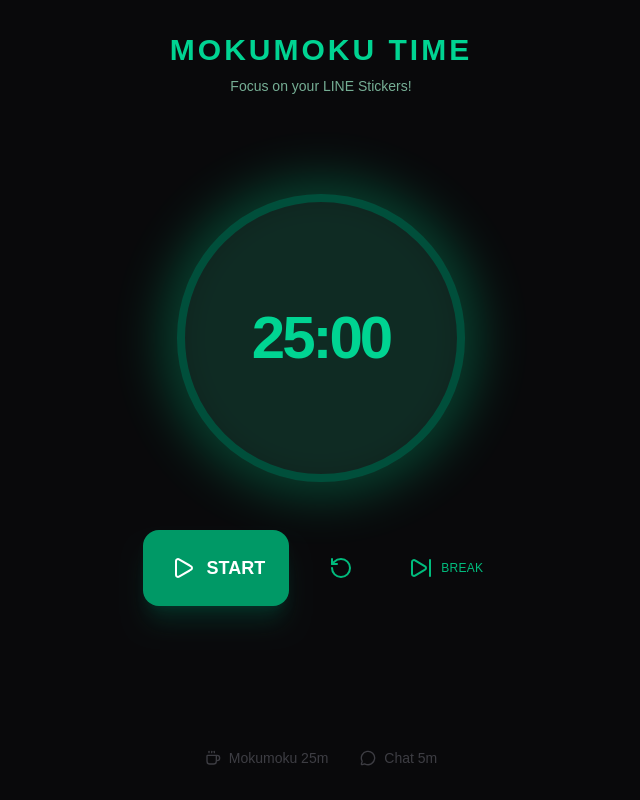
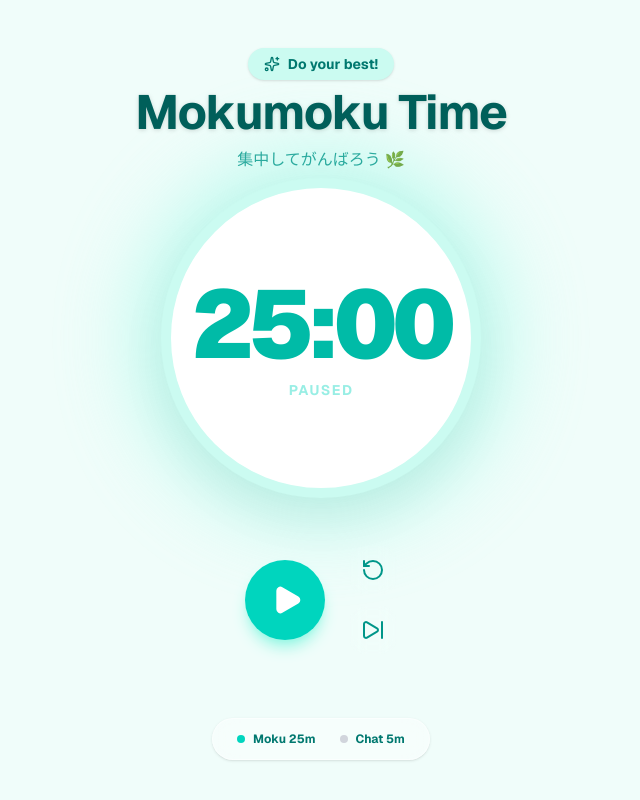
Before and after one commit to iidaatcnt/workshop-timer, a Next.js app: page / in a window 1280 px wide. Shown: the whole page, without its empty margins (319-959 px from the left). Built offline with nearby package versions, Linux system fonts and the light colour scheme.

Commit message:
update: cute aesthetics for mom

```diff
--- a/src/components/PomodoroApp.tsx
+++ b/src/components/PomodoroApp.tsx
@@ -2,7 +2,7 @@
 
 import { usePomodoro } from '@/hooks/usePomodoro';
 import { cn } from '@/lib/utils';
-import { Play, Pause, RotateCcw, SkipForward, Coffee, MessageCircle } from 'lucide-react';
+import { Play, Pause, RotateCcw, SkipForward, Coffee, MessageCircle, Heart, Sparkles } from 'lucide-react';
 
 export function PomodoroApp() {
     const { mode, timeLeft, isActive, toggleTimer, resetTimer, switchMode, progress } = usePomodoro();
@@ -15,63 +15,86 @@ export function PomodoroApp() {
     };
 
     // Dynamic Styles based on mode
+    // Focus (Mokumoku) = Mint Green / Teal (Calm, Concentration)
+    // Chat (Break) = Soft Pink / Rose (Warm, Love, Relax)
     const isFocus = mode === 'focus';
 
     return (
         <div className={cn(
-            "min-h-screen w-full flex flex-col items-center justify-center transition-colors duration-700 ease-in-out",
-            isFocus ? "bg-zinc-950 text-emerald-400" : "bg-orange-50 text-orange-600"
+            "min-h-screen w-full flex flex-col items-center justify-center transition-colors duration-700 ease-in-out font-sans",
+            isFocus ? "bg-teal-50" : "bg-rose-50"
         )}>
 
             {/* Title / Header */}
-            <header className="absolute top-8 text-center space-y-2">
-                <h1 className="text-3xl font-black tracking-widest uppercase">
-                    {isFocus ? "MOKUMOKU TIME" : "CHAT TIME"}
+            <header className="absolute top-12 text-center space-y-3 z-10">
+                <div className={cn(
+                    "inline-flex items-center gap-2 px-4 py-1.5 rounded-full text-sm font-bold shadow-sm mb-2",
+                    isFocus ? "bg-teal-100 text-teal-700" : "bg-rose-100 text-rose-700"
+                )}>
+                    {isFocus ? <Sparkles className="w-4 h-4" /> : <Heart className="w-4 h-4" />}
+                    <span>{isFocus ? "Do your best!" : "Relax time"}</span>
+                </div>
+                <h1 className={cn(
+                    "text-4xl md:text-5xl font-bold tracking-tight drop-shadow-sm",
+                    isFocus ? "text-teal-800" : "text-rose-800"
+                )}>
+                    {isFocus ? "Mokumoku Time" : "Chat Time"}
                 </h1>
-                <p className={cn("text-sm font-medium opacity-70", isFocus ? "text-emerald-200" : "text-orange-400")}>
-                    {isFocus ? "Focus on your LINE Stickers!" : "Take a break & Chat!"}
+                <p className={cn("text-base font-medium opacity-80", isFocus ? "text-teal-600" : "text-rose-600")}>
+                    {isFocus ? "集中してがんばろう 🌿" : "ゆっくりおしゃべり ☕️"}
                 </p>
             </header>
 
             {/* Main Timer Circle */}
-            <div className="relative group">
-                {/* Decorative Ring */}
+            <div className="relative group mt-8">
+                {/* Decorative Ring / Bloom Effect */}
                 <div className={cn(
-                    "absolute -inset-4 rounded-full blur-xl opacity-30 transition-all duration-1000",
+                    "absolute -inset-6 rounded-full blur-2xl opacity-60 transition-all duration-1000",
                     isActive ? "scale-110" : "scale-100",
-                    isFocus ? "bg-emerald-500" : "bg-orange-500"
+                    isFocus ? "bg-teal-200" : "bg-rose-200"
                 )} />
 
                 <div className={cn(
-                    "relative w-72 h-72 rounded-full border-8 flex items-center justify-center bg-transparent z-10 transition-all duration-500",
-                    isFocus ? "border-emerald-900 bg-zinc-900/50" : "border-orange-200 bg-white/50"
+                    "relative w-72 h-72 md:w-80 md:h-80 rounded-full border-[10px] flex flex-col items-center justify-center shadow-[0_20px_50px_rgba(0,0,0,0.05)] transition-all duration-500",
+                    isFocus
+                        ? "border-teal-100 bg-white"
+                        : "border-rose-100 bg-white"
                 )}>
-                    <span className="text-6xl font-black tabular-nums tracking-tighter">
+                    <span className={cn(
+                        "text-7xl md:text-8xl font-black tabular-nums tracking-tighter transition-colors",
+                        isFocus ? "text-teal-500" : "text-rose-400"
+                    )}>
                         {formatTime(timeLeft)}
+                    </span>
+                    <span className={cn(
+                        "mt-2 text-sm font-bold uppercase tracking-widest opacity-40",
+                        isFocus ? "text-teal-400" : "text-rose-400"
+                    )}>
+                        {isActive ? "Running" : "Paused"}
                     </span>
                 </div>
             </div>
 
             {/* Controls */}
-            <div className="mt-12 flex items-center gap-6">
+            <div className="mt-12 flex items-center gap-6 z-10">
                 <button
                     onClick={toggleTimer}
                     className={cn(
-                        "p-6 rounded-2xl shadow-xl transition-all hover:scale-105 active:scale-95 flex items-center gap-3 font-bold text-lg",
+                        "h-20 w-20 rounded-full shadow-lg transition-transform hover:scale-110 active:scale-95 flex items-center justify-center",
                         isFocus
-                            ? "bg-emerald-600 text-white hover:bg-emerald-500 shadow-emerald-900/40"
-                            : "bg-orange-500 text-white hover:bg-orange-400 shadow-orange-200"
+                            ? "bg-teal-400 text-white hover:bg-teal-500 shadow-teal-200"
+                            : "bg-rose-400 text-white hover:bg-rose-500 shadow-rose-200"
                     )}
                 >
-                    {isActive ? <Pause className="w-6 h-6" /> : <Play className="w-6 h-6 ml-1" />}
-                    {isActive ? "PAUSE" : "START"}
+                    {isActive ? <Pause className="w-8 h-8 fill-current" /> : <Play className="w-8 h-8 fill-current ml-1" />}
                 </button>
 
+                <div className="flex flex-col gap-3">
                     <button
                         onClick={resetTimer}
                         className={cn(
-                        "p-4 rounded-xl transition-colors hover:bg-black/5 dark:hover:bg-white/10",
-                        isFocus ? "text-emerald-500" : "text-orange-500"
+                            "p-3 rounded-2xl transition-colors hover:bg-white/50 backdrop-blur-sm",
+                            isFocus ? "text-teal-600 hover:text-teal-800" : "text-rose-600 hover:text-rose-800"
                         )}
                         title="Reset"
                     >
@@ -81,28 +104,28 @@ export function PomodoroApp() {
                     <button
                         onClick={switchMode}
                         className={cn(
-                        "p-4 rounded-xl transition-colors hover:bg-black/5 dark:hover:bg-white/10 flex items-center gap-2 font-medium",
-                        isFocus ? "text-emerald-500" : "text-orange-500"
+                            "p-3 rounded-2xl transition-colors hover:bg-white/50 backdrop-blur-sm",
+                            isFocus ? "text-teal-600 hover:text-teal-800" : "text-rose-600 hover:text-rose-800"
                         )}
-                    title={isFocus ? "Switch to Chat" : "Switch to Focus"}
+                        title="Skip"
                     >
                         <SkipForward className="w-6 h-6" />
-                    <span className="uppercase text-xs tracking-wide">
-                        {isFocus ? "Break" : "Focus"}
-                    </span>
                     </button>
                 </div>
+            </div>
 
-            {/* Footer Info */}
+            {/* Footer / Status */}
             <div className={cn(
-                "absolute bottom-8 flex gap-8 opacity-50 text-sm font-medium",
-                isFocus ? "text-zinc-500" : "text-orange-300"
+                "absolute bottom-10 flex gap-6 px-6 py-3 rounded-full bg-white/40 backdrop-blur-md shadow-sm border border-white/50",
+                isFocus ? "text-teal-700" : "text-rose-700"
             )}>
                 <div className="flex items-center gap-2">
-                    <Coffee className="w-4 h-4" /> Mokumoku 25m
+                    <div className={cn("w-2 h-2 rounded-full", isFocus ? "bg-teal-400" : "bg-gray-300")} />
+                    <span className="text-xs font-bold">Moku 25m</span>
                 </div>
                 <div className="flex items-center gap-2">
-                    <MessageCircle className="w-4 h-4" /> Chat 5m
+                    <div className={cn("w-2 h-2 rounded-full", !isFocus ? "bg-rose-400" : "bg-gray-300")} />
+                    <span className="text-xs font-bold">Chat 5m</span>
                 </div>
             </div>
 
```
Lines whose indentation alone changed are shown as unchanged.
